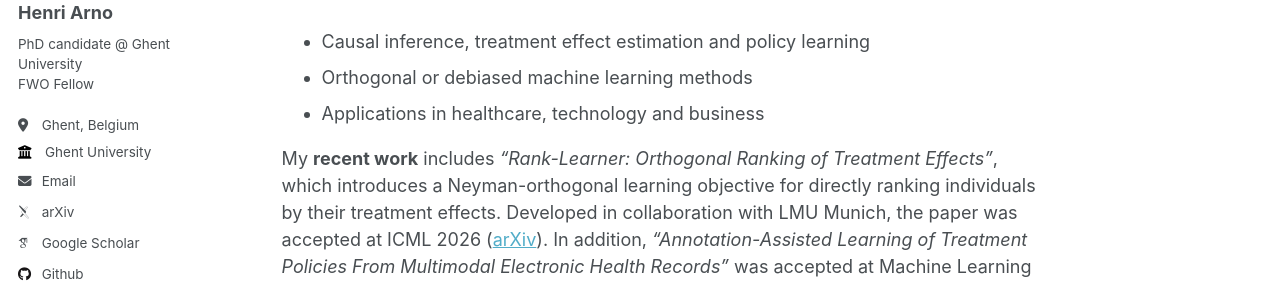
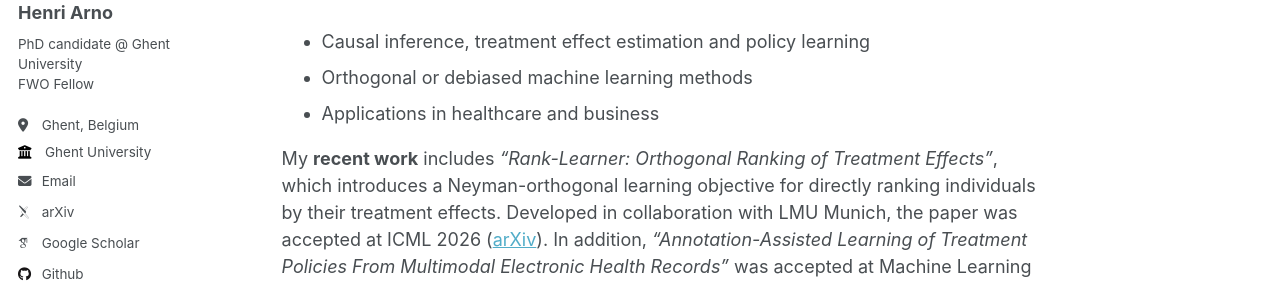
Before and after one commit to HenriArno/HenriArno.github.io, a Jekyll site: the page built from _pages/about.md, in a window 1280 px wide and 1141 px high. Shown: the part 248-531 px from the top of the window. Built offline with Jekyll 4.4.1, drawn with Linux system fonts in a browser that asks for light colours; some web fonts are replaced.

Commit message:
Update about.md

```diff
--- a/_pages/about.md
+++ b/_pages/about.md
@@ -12,7 +12,7 @@ I’m a PhD candidate at **Ghent University** working on causal machine learning
 **Research interests**
 - Causal inference, treatment effect estimation and policy learning
 - Orthogonal or debiased machine learning methods
-- Applications in healthcare, technology and business
+- Applications in healthcare and business
 
 My **recent work** includes *"Rank-Learner: Orthogonal Ranking of Treatment Effects"*, which introduces a Neyman-orthogonal learning objective for directly ranking individuals by their treatment effects. Developed in collaboration with LMU Munich, the paper was accepted at ICML 2026 ([arXiv](https://arxiv.org/abs/2602.03517)). In addition, *"Annotation-Assisted Learning of Treatment Policies From Multimodal Electronic Health Records"* was accepted at Machine Learning for Healthcare (MLHC) 2026 ([arXiv](https://arxiv.org/abs/2507.20993)).
 
```
